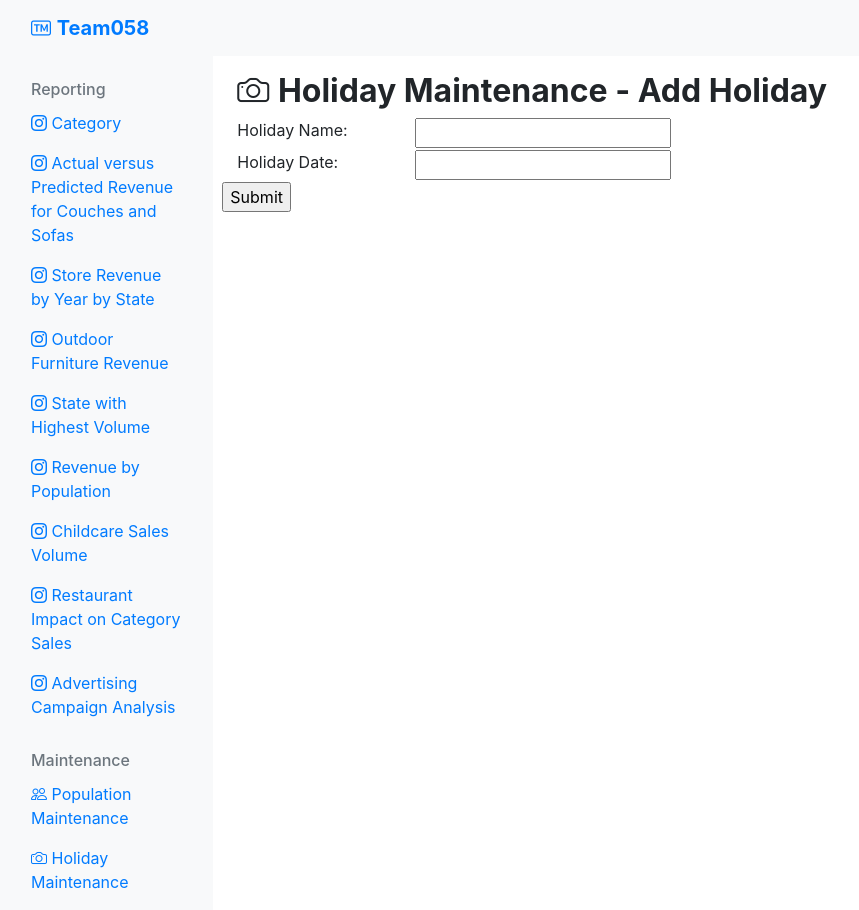
After one commit to tex216/Relational-Database-Design-for-Sales-Reporting-System, a Django app: page /reporting/holiday/add_holiday/ in a window 1280 px wide. The commit adds this page. Shown: the whole page, without its empty margins (0-859 px from the left). Run offline with Django 3.2, Linux system fonts and the light colour scheme; some libraries are stand-ins or nearby versions.

Commit message:
poc _ add holiday with sql
poc _ add holiday with sql

```diff
--- /dev/null
+++ b/rzhang609/LSRS/reporting/forms.py
@@ -0,0 +1,13 @@
+from django.core.exceptions import ValidationError
+from django.utils.translation import ugettext_lazy as _
+from django import forms
+import datetime
+
+
+class AddHolidayForm(forms.Form):
+    holiday_name = forms.CharField(label='holiday_name', max_length=50)
+    holiday_date = forms.DateField(label='holiday_date')
+
+    def clean_add_holiday_date(self):
+        holiday_date = self.cleaned_data['holiday_date']
+        return holiday_date
--- a/rzhang609/LSRS/reporting/maintenances/holiday.py
+++ b/rzhang609/LSRS/reporting/maintenances/holiday.py
@@ -1,6 +1,13 @@
 from django.views import generic
 from django import forms
 from reporting.models import HOLIDAY
+from django.core.exceptions import ValidationError
+from django.utils.translation import ugettext_lazy
+import datetime
+from reporting.forms import AddHolidayForm
+from django.shortcuts import render
+from django.db import connection, transaction
+import MySQLdb
 
 
 class HolidayList(generic.ListView):
@@ -11,5 +18,26 @@ class HolidayList(generic.ListView):
         return HOLIDAY.objects.raw('SELECT Name, Date FROM holiday')
 
 
-class HolidayInput(forms.Form):
-    holiday_name = forms.CharField(label='holiday_name', max_length=50)
+def add_new_holiday(request):
+    if request.method == "POST":
+        form = AddHolidayForm(request.POST)
+
+        # Check if the form is valid:
+        if form.is_valid():
+            # process the data in form.cleaned_data as required (here we just write it to the model due_back field)
+            holiday_date = request.POST.get('holiday_date')
+            holiday_name= request.POST.get('holiday_name')
+
+            db = MySQLdb.connect(user='root', db='cs6400', passwd='GatechOmsCS2021', host='127.0.0.1',  charset='utf8')
+            cursor = connection.cursor()
+            cursor.execute("insert into day (date) values(%s)", [holiday_date])
+            cursor.execute("insert into holiday (date, name) values(%s, %s)", [holiday_date, holiday_name])
+            db.close()
+    else:
+        form = AddHolidayForm()
+
+    context = {
+        'form': form,
+    }
+
+    return render(request, 'reporting/holiday_add_holiday.html', context)
--- /dev/null
+++ b/rzhang609/LSRS/reporting/templates/reporting/holiday_add_holiday.html
@@ -0,0 +1,47 @@
+{% extends "_layout.html" %}
+
+{% block content %}
+
+<style>
+form {
+    text-align : left;
+}
+</style>
+
+<div class="container-fluid">
+     <div class="row">
+        <h2 class="page-title">
+            <i class="bi bi-camera"></i>
+            <strong>Holiday Maintenance - Add Holiday</strong>
+        </h2>
+    </div>
+
+    <div class="row" id="divAddHoliday">
+        <form action="/reporting/holiday/add_holiday/" method="post">
+            {% csrf_token %}
+            <div class="row">
+                <div class="col-sm-5">
+                    <label for="holiday_name">Holiday Name: </label>
+                </div>
+                <div class="col-sm-6">
+                    <input id="holiday_name" type="text" name="holiday_name" value="" required >
+                </div>
+            </div>
+            <div class="row">
+                <div class="col-sm-5">
+                    <label for="holiday_name">Holiday Date: </label>
+                </div>
+                <div class="col-sm-6">
+                    <input id="holiday_date" type="text" name="holiday_date" value="" required >
+                </div>
+            </div>
+            <div class="row">
+                <input class="btnSubmit" type="submit" value="Submit" />
+            </div>
+        </form>
+    </div>
+</div>
+
+
+
+{% endblock %}
--- a/rzhang609/LSRS/reporting/urls.py
+++ b/rzhang609/LSRS/reporting/urls.py
@@ -9,3 +9,7 @@ urlpatterns = [
 urlpatterns += [
     path('holiday/', holiday.HolidayList.as_view(), name='holiday')
 ]
+
+urlpatterns += [
+    path('holiday/add_holiday/', holiday.add_new_holiday, name='add_holiday')
+]
```
Also changed, not shown: rzhang609/LSRS/reporting/templates/reporting/holiday_list.html (+6 -28 lines).
